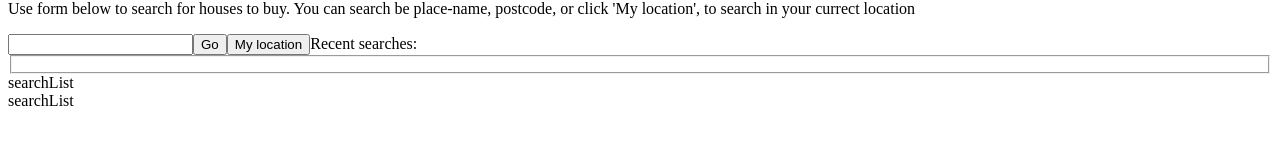
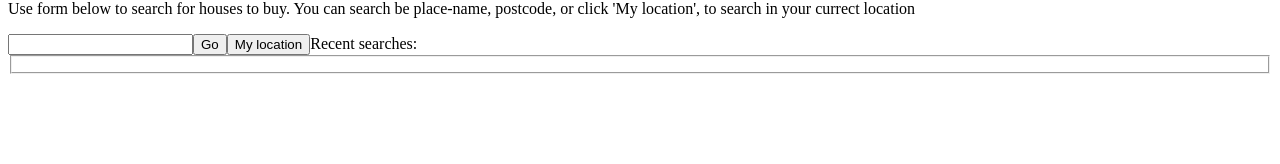
Before and after one commit to ratelChief/AndersenProject, a React app: page /searchResults in a window 1280 px wide. Shown: the part 117-281 px from the top of the page. Built offline with nearby package versions, Linux system fonts and the light colour scheme.

Commit message:
tryint route path for search results

```diff
--- a/src/components/AppComponent.jsx
+++ b/src/components/AppComponent.jsx
@@ -3,7 +3,7 @@ import styles from './AppComponent.less';
 import { Header } from '../components/Header.jsx';
 import { Main } from '../components/Main.jsx';
 import SearchResults from '../components/SearchResults.jsx';
-import { Route } from 'react-router-dom';
+import { Route, Link } from 'react-router-dom';
 
 import uuidv4 from 'uuid/v4';
 import * as constants from '../constants/location.constants';
@@ -28,9 +28,9 @@ export default class App extends Component {
     return null;
   }
 
-  getItem = value => <a href='/SearchResults' className={styles.locationItem} key={uuidv4()}>
+  getItem = value => <Link to='/SearchResults' className={styles.locationItem} key={uuidv4()}>
     {value}
-  </a>
+  </Link>
   render() {
     const {
       getStatus,
--- a/src/components/SearchResults.jsx
+++ b/src/components/SearchResults.jsx
@@ -3,15 +3,10 @@ import React, { Component } from 'react';
 export default class SearchResults extends Component {
 
   render() {
-    const { searchResults } = this.props;
     console.log(this.props);
 
-    // const searchList =
-    // searchResults.map(
-    //   result => result.title);
-
     return (
-      <div> searchList </div>
+      <div> {this.props.searchResults} </div>
     );
   }
 }
```
